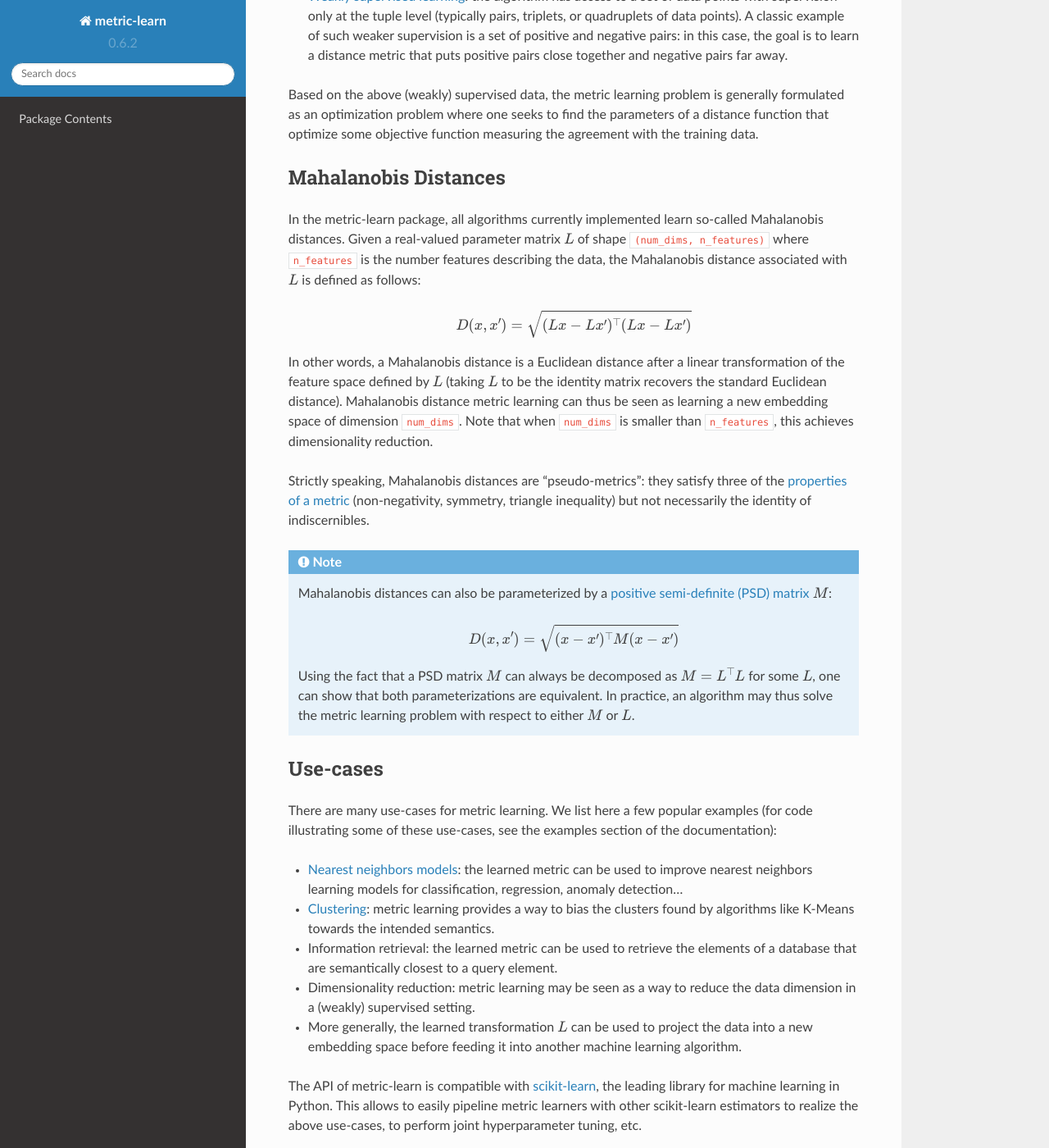
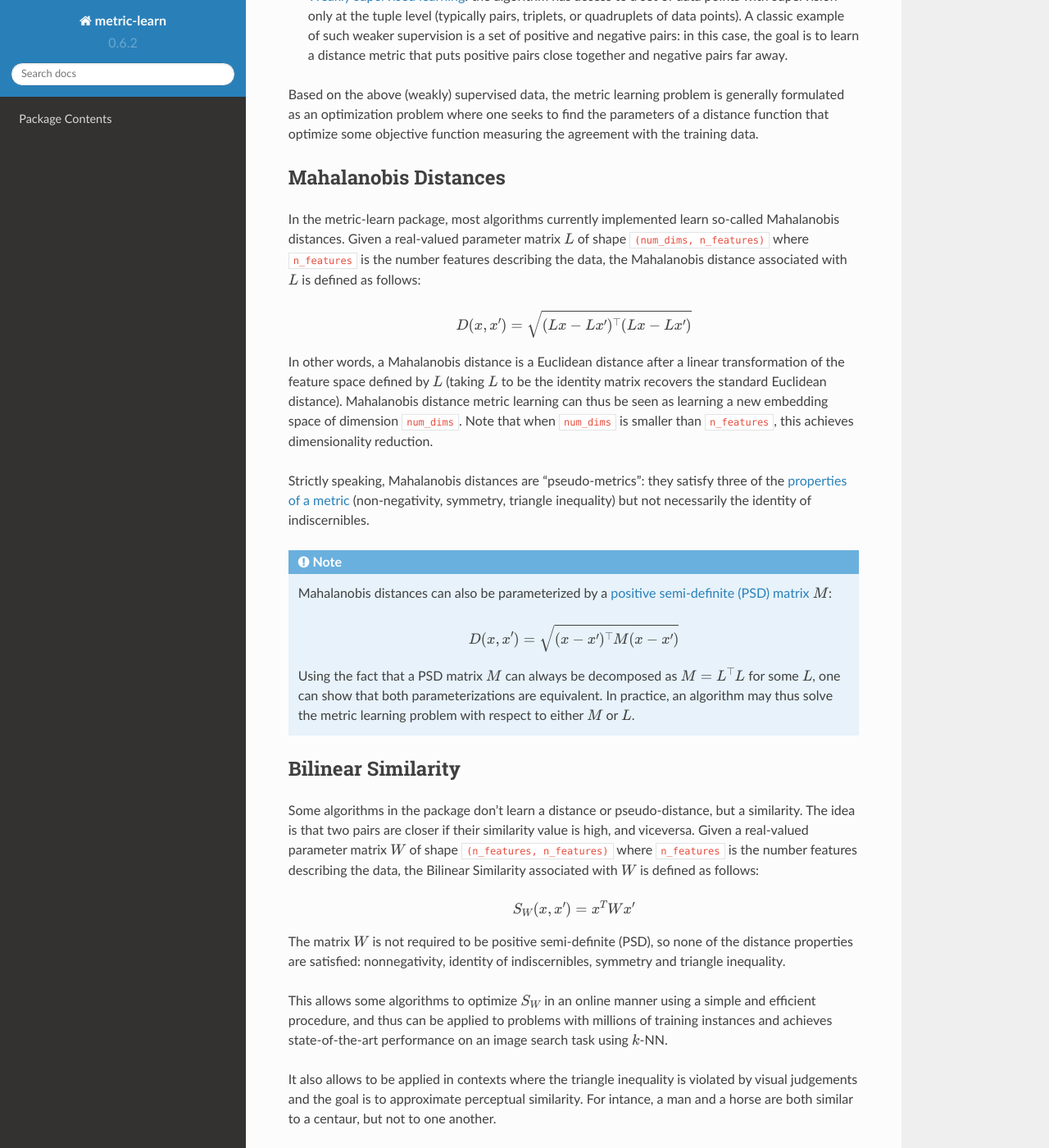
Before and after one commit to scikit-learn-contrib/metric-learn, a Sphinx documentation site: the page built from doc/introduction.rst, in a window 1280 px wide and 1400 px high, scrolled down 640 px. Shown: the whole window at 82% size. Built offline with Sphinx 7.4.7 and the Read the Docs theme 2.0.0, drawn with Linux system fonts in a browser that asks for light colours; pages that are not in the unit, such as notebooks, are missing from menus.

Commit message:
Add bilinear in introduction

```diff
--- a/doc/introduction.rst
+++ b/doc/introduction.rst
@@ -45,7 +45,7 @@ measuring the agreement with the training data.
 Mahalanobis Distances
 =====================
 
-In the metric-learn package, all algorithms currently implemented learn
+In the metric-learn package, most algorithms currently implemented learn
 so-called Mahalanobis distances. Given a real-valued parameter matrix
 :math:`L` of shape ``(num_dims, n_features)`` where ``n_features`` is the
 number features describing the data, the Mahalanobis distance associated with
@@ -78,6 +78,34 @@ necessarily the identity of indiscernibles.
   :math:`M=L^\top L` for some  :math:`L`, one can show that both
   parameterizations are equivalent. In practice, an algorithm may thus solve
   the metric learning problem with respect to either :math:`M` or :math:`L`.
+
+.. _bilinear_similarity:
+
+Bilinear Similarity
+===================
+
+Some algorithms in the package don't learn a distance or pseudo-distance, but
+a similarity. The idea is that two pairs are closer if their similarity value
+is high, and viceversa. Given a real-valued parameter matrix :math:`W` of shape
+``(n_features, n_features)`` where ``n_features`` is the number features
+describing the data, the Bilinear Similarity associated with :math:`W` is
+defined as follows:
+
+.. math:: S_W(x, x') = x^T W x'
+
+The matrix :math:`W` is not required to be positive semi-definite (PSD), so
+none of the distance properties are satisfied: nonnegativity, identity of
+indiscernibles, symmetry and triangle inequality.
+
+This allows some algorithms to optimize :math:`S_W` in an online manner using a
+simple and efficient procedure, and thus can be applied to problems with
+millions of training instances and achieves state-of-the-art performance
+on an image search task using :math:`k`-NN.
+
+It also allows to be applied in contexts where the triangle inequality is
+violated by visual judgements and the goal is to approximate perceptual
+similarity. For intance, a man and a horse are both similar to a centaur,
+but not to one another.
 
 .. _use_cases:
 
```
